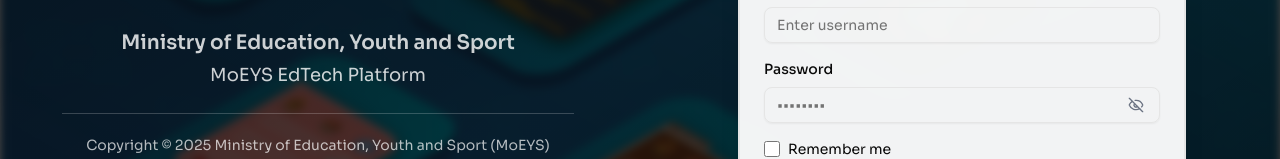
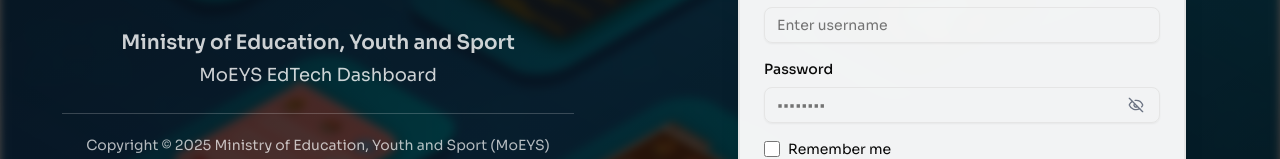
Before and after one commit to Lyheang98/DashboardExam, a Next.js app: page /login in a window 1280 px wide. Shown: the part 351-510 px from the top of the page. Built offline with nearby package versions, Linux system fonts and the light colour scheme.

Commit message:
change description

```diff
--- a/app/(auth)/login/page.tsx
+++ b/app/(auth)/login/page.tsx
@@ -238,7 +238,7 @@
                     Ministry of Education, Youth and Sport
                   </p>
                   <p className="text-sm sm:text-sm lg:text-base xl:text-lg mt-1">
-                    MoEYS EdTech Platform
+                    MoEYS EdTech Dashboard
                   </p>
                 </div>
               </div>
```
